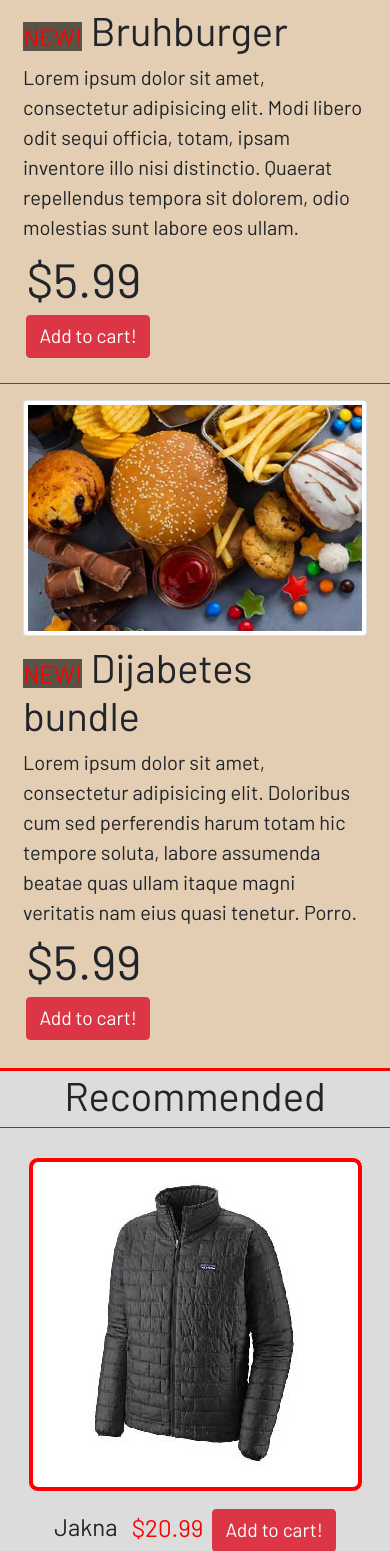
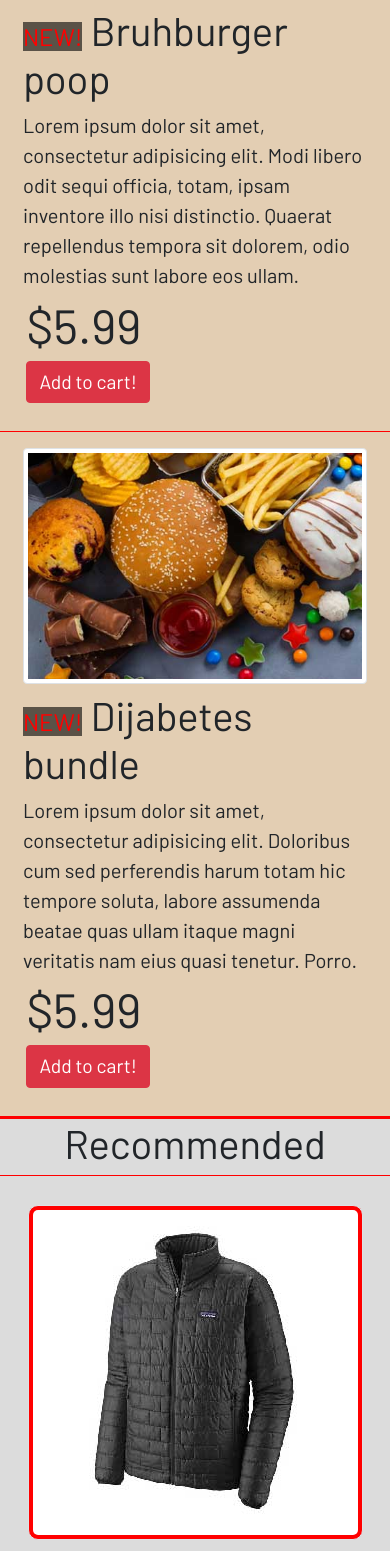
Before and after one commit to yellowdogfunny/test, a PHP site: page / in a window 390 px wide. Shown: the part 829-2380 px from the top of the page. Run offline with PHP 8.4, Linux system fonts and the light colour scheme; some libraries are stand-ins or nearby versions.

```diff
--- a/index.html
+++ b/index.html
@@ -60,7 +60,7 @@
         <img src="images/img1.jpg" class="img-responsive img-thumbnail"/>
       </div>
       <div class="col-md-8 foodDescContainer">
-        <h1 class=""><span class="newItem">NEW!</span> Bruhburger </h1>
+        <h1 class=""><span class="newItem">NEW!</span> Bruhburger poop </h1>
         <p class="lead">Lorem ipsum dolor sit amet, consectetur adipisicing elit. Modi libero odit sequi officia, totam, ipsam inventore illo nisi distinctio. Quaerat repellendus tempora sit dolorem, odio molestias sunt labore eos ullam.</p>
         <div class="add2cart">
           <span class="itemPrice">$5.99</span><br />
--- a/style.css
+++ b/style.css
@@ -173,6 +173,7 @@ a:hover{
   text-align: center;
   border-bottom: 1px solid red;
   border-top: 2px solid red;
+  position: relative;
 }
 
 .fnsContainer1.rcmItems{
```
